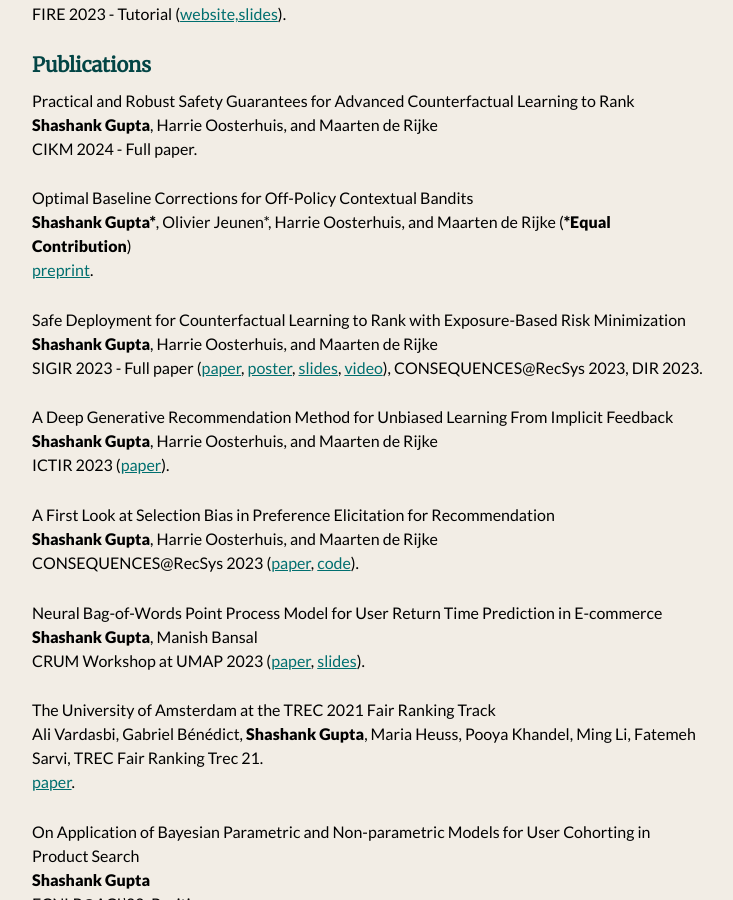
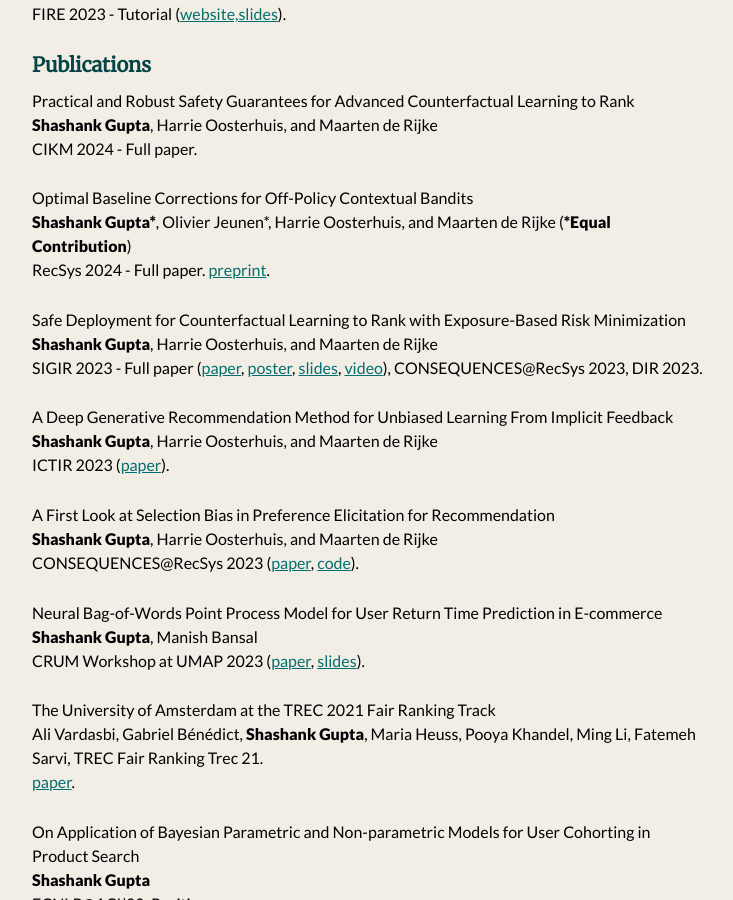
Before and after one commit to shashankg7/shashankg7.github.io, a Jekyll site: the page built from publications.md, in a window 1280 px wide and 900 px high, scrolled down 473 px. Shown: the whole window, without its empty margins (272-1005 px from the left). Built offline with Jekyll 4.4.1, drawn with Linux system fonts in a browser that asks for light colours; nearby versions of some CDN libraries.

Commit message:
Update publications.md

```diff
--- a/publications.md
+++ b/publications.md
@@ -28,6 +28,7 @@
 
 Optimal Baseline Corrections for Off-Policy Contextual Bandits <br>
 <b>Shashank Gupta\*</b>, Olivier Jeunen\*, Harrie Oosterhuis, and Maarten de Rijke (<b>\*Equal Contribution</b>) <br>
+RecSys 2024 - Full paper.
 [preprint](https://arxiv.org/abs/2405.05736).
 
 Safe Deployment for Counterfactual Learning to Rank with Exposure-Based Risk Minimization <br>
```
